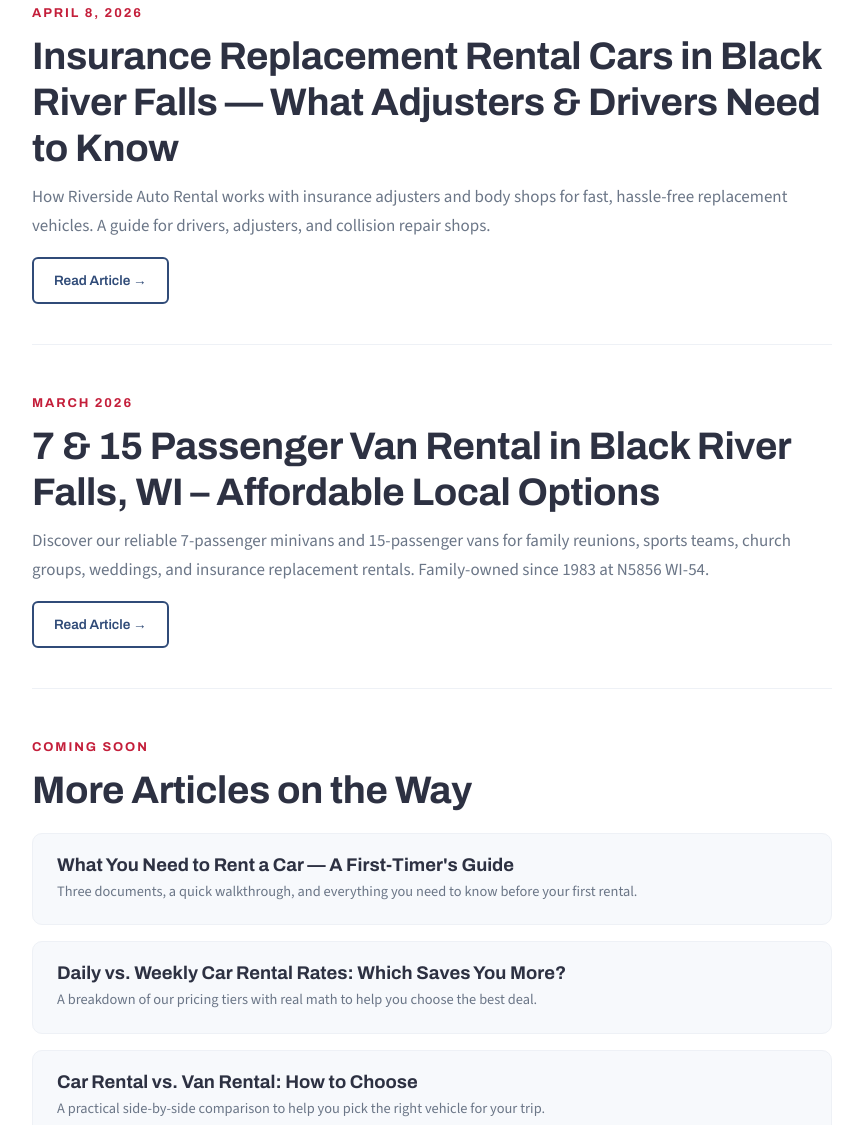
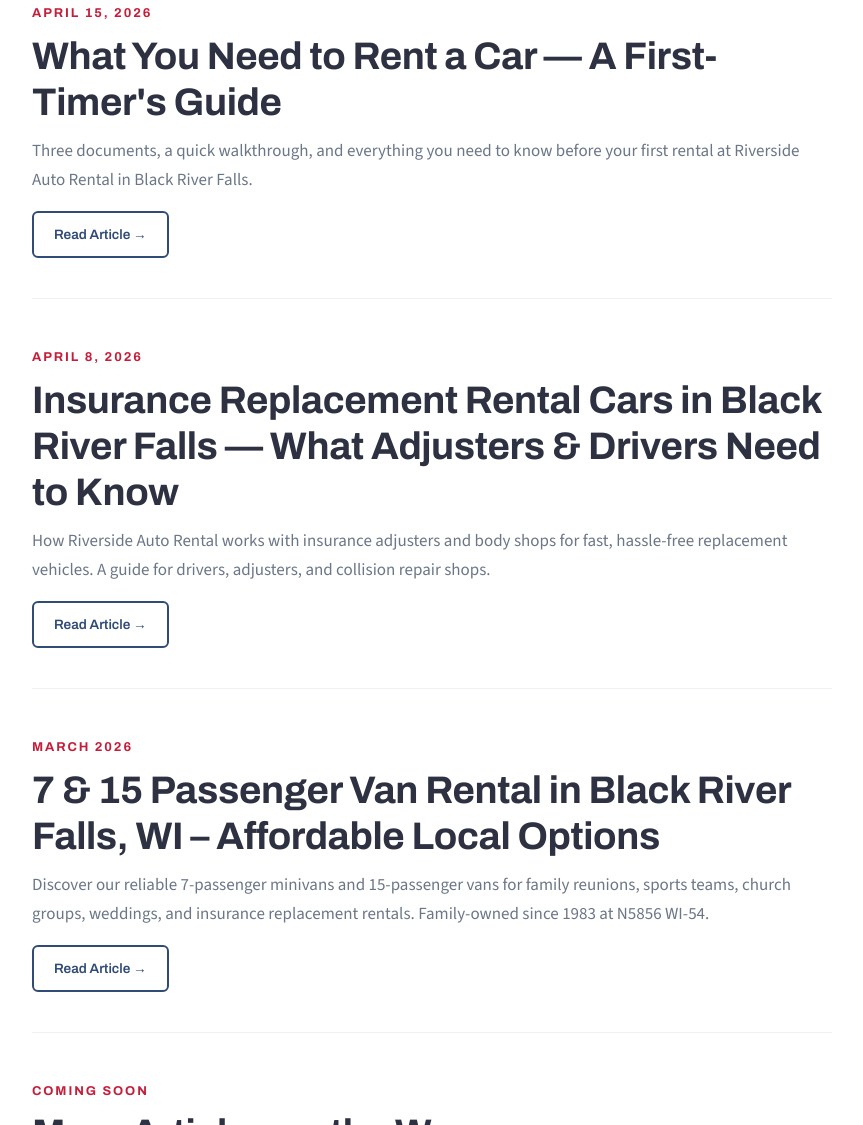
Before and after one commit to paulzindrick-RS3/riverside-auto-rental-site, a plain HTML site: page blog/index.html in a window 1280 px wide. Shown: the part 451-1576 px from the top of the page, without its empty margins (208-1071 px from the left). Drawn offline with nearby package versions, Linux system fonts and the light colour scheme.

Commit message:
Add files via upload

```diff
--- a/blog/index.html
+++ b/blog/index.html
@@ -6,9 +6,9 @@
   window.dataLayer = window.dataLayer || [];
   function gtag(){dataLayer.push(arguments);}
   gtag('js', new Date());
-
   gtag('config', 'G-EDMLSNJ4B9');
-</script><head>
+</script>
+<head>
   <meta charset="UTF-8">
   <meta name="viewport" content="width=device-width, initial-scale=1.0">
   <title>Blog | Riverside Auto Rental – Black River Falls, WI</title>
@@ -78,6 +78,13 @@
       <div style="max-width:800px;margin:0 auto;">
 
         <article style="margin-bottom:48px;padding-bottom:40px;border-bottom:1px solid var(--light-gray);">
+          <span class="section-label">April 15, 2026</span>
+          <h2 style="margin-bottom:12px;"><a href="what-you-need-to-rent-a-car-black-river-falls.html" style="color:var(--charcoal);text-decoration:none;">What You Need to Rent a Car — A First-Timer's Guide</a></h2>
+          <p style="color:var(--text-light);margin-bottom:16px;">Three documents, a quick walkthrough, and everything you need to know before your first rental at Riverside Auto Rental in Black River Falls.</p>
+          <a href="what-you-need-to-rent-a-car-black-river-falls.html" class="btn btn--outline" style="padding:10px 20px;font-size:0.85rem;">Read Article →</a>
+        </article>
+
+        <article style="margin-bottom:48px;padding-bottom:40px;border-bottom:1px solid var(--light-gray);">
           <span class="section-label">April 8, 2026</span>
           <h2 style="margin-bottom:12px;"><a href="insurance-replacement-rental-cars-black-river-falls.html" style="color:var(--charcoal);text-decoration:none;">Insurance Replacement Rental Cars in Black River Falls — What Adjusters &amp; Drivers Need to Know</a></h2>
           <p style="color:var(--text-light);margin-bottom:16px;">How Riverside Auto Rental works with insurance adjusters and body shops for fast, hassle-free replacement vehicles. A guide for drivers, adjusters, and collision repair shops.</p>
@@ -95,10 +102,6 @@
           <span class="section-label">Coming Soon</span>
           <h2 class="section-title" style="margin-bottom:20px;">More Articles on the Way</h2>
           <div style="display:grid;gap:16px;">
-            <div style="padding:20px 24px;background:var(--off-white);border-radius:var(--radius-md);border:1px solid var(--light-gray);">
-              <h4 style="margin-bottom:4px;">What You Need to Rent a Car — A First-Timer's Guide</h4>
-              <p style="font-size:0.9rem;color:var(--text-light);margin:0;">Three documents, a quick walkthrough, and everything you need to know before your first rental.</p>
-            </div>
             <div style="padding:20px 24px;background:var(--off-white);border-radius:var(--radius-md);border:1px solid var(--light-gray);">
               <h4 style="margin-bottom:4px;">Daily vs. Weekly Car Rental Rates: Which Saves You More?</h4>
               <p style="font-size:0.9rem;color:var(--text-light);margin:0;">A breakdown of our pricing tiers with real math to help you choose the best deal.</p>
@@ -145,7 +148,7 @@
             <li><a href="/fleet.html">Daily Rentals</a></li>
             <li><a href="/fleet.html">Weekly Rentals</a></li>
             <li><a href="/contact.html">Long-Term Rentals</a></li>
-            <li><a href="/contact.html">Insurance Replacement</a></li>
+            <li><a href="/blog/insurance-replacement-rental-cars-black-river-falls.html">Insurance Replacement</a></li>
             <li><a href="/fleet.html">Passenger Van Rental</a></li>
           </ul>
         </div>
@@ -171,7 +174,6 @@
       Call to Reserve — 715-670-0209
     </a>
   </div>
-
 
   <script>
   (function(){
```
